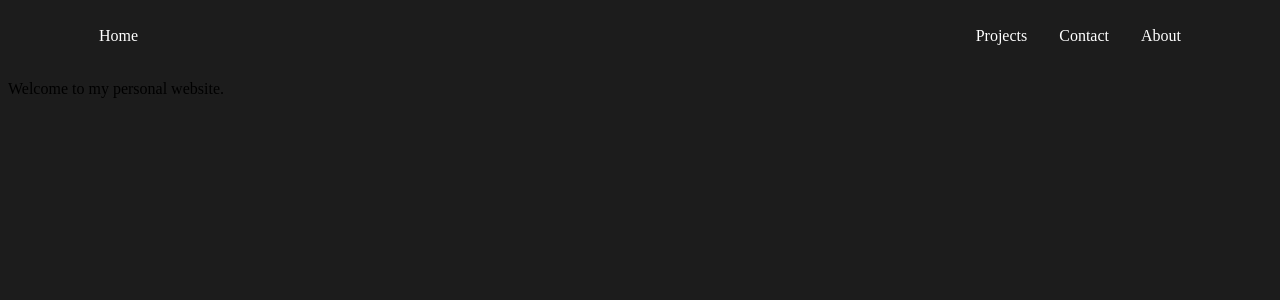
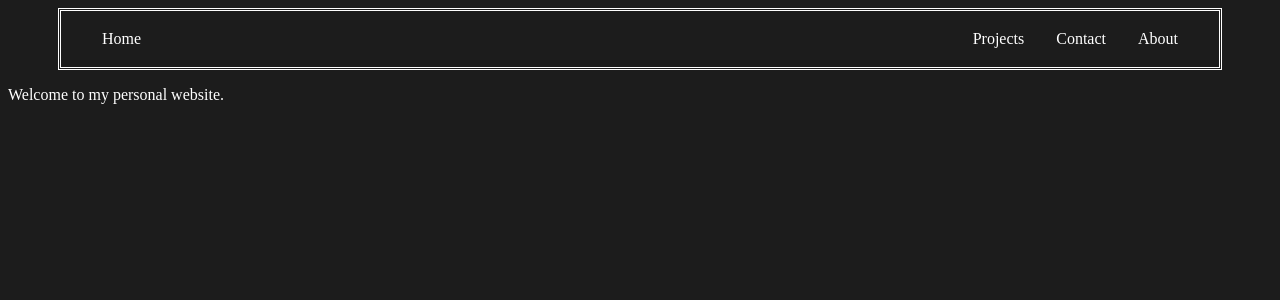
Before and after one commit to memreyagci/personal_website, a Flask app: page / in a window 1280 px wide. Shown: the top 300 px of the page. Run offline with Flask 2, Linux system fonts and the light colour scheme.

Commit message:
margin, padding, and border added to post preview and navigation bar.

```diff
--- a/static/main.css
+++ b/static/main.css
@@ -1,3 +1,15 @@
 * {
-    background-color: rgb(28, 28, 28)
-        }
+    background-color: rgb(28, 28, 28);
+}
+
+p, h2 {
+    /*color: green;*/
+    color: white;
+}
+
+#posts {
+    border-color:white;
+    border-style: double;
+    padding: 10px;
+    margin: 3% 20%;
+}
--- a/static/nav.css
+++ b/static/nav.css
@@ -1,6 +1,8 @@
 #nav {
     list-style-type: none;
     overflow: hidden;
+    border-color: white;
+    border-style: double;
     /*float: right;*/
     /*text-align: right;*/
     /*background-color: #333;*/
```
